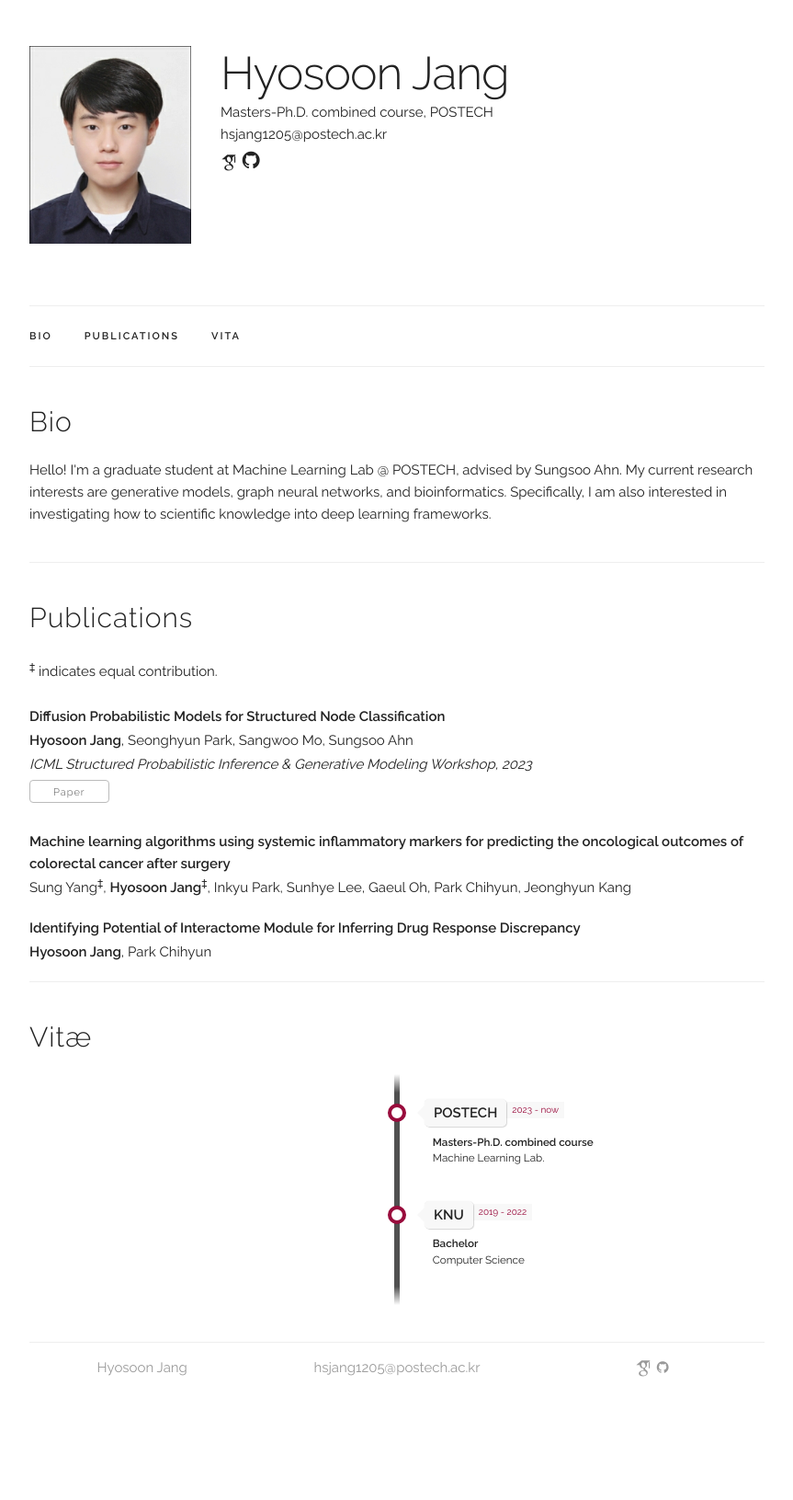
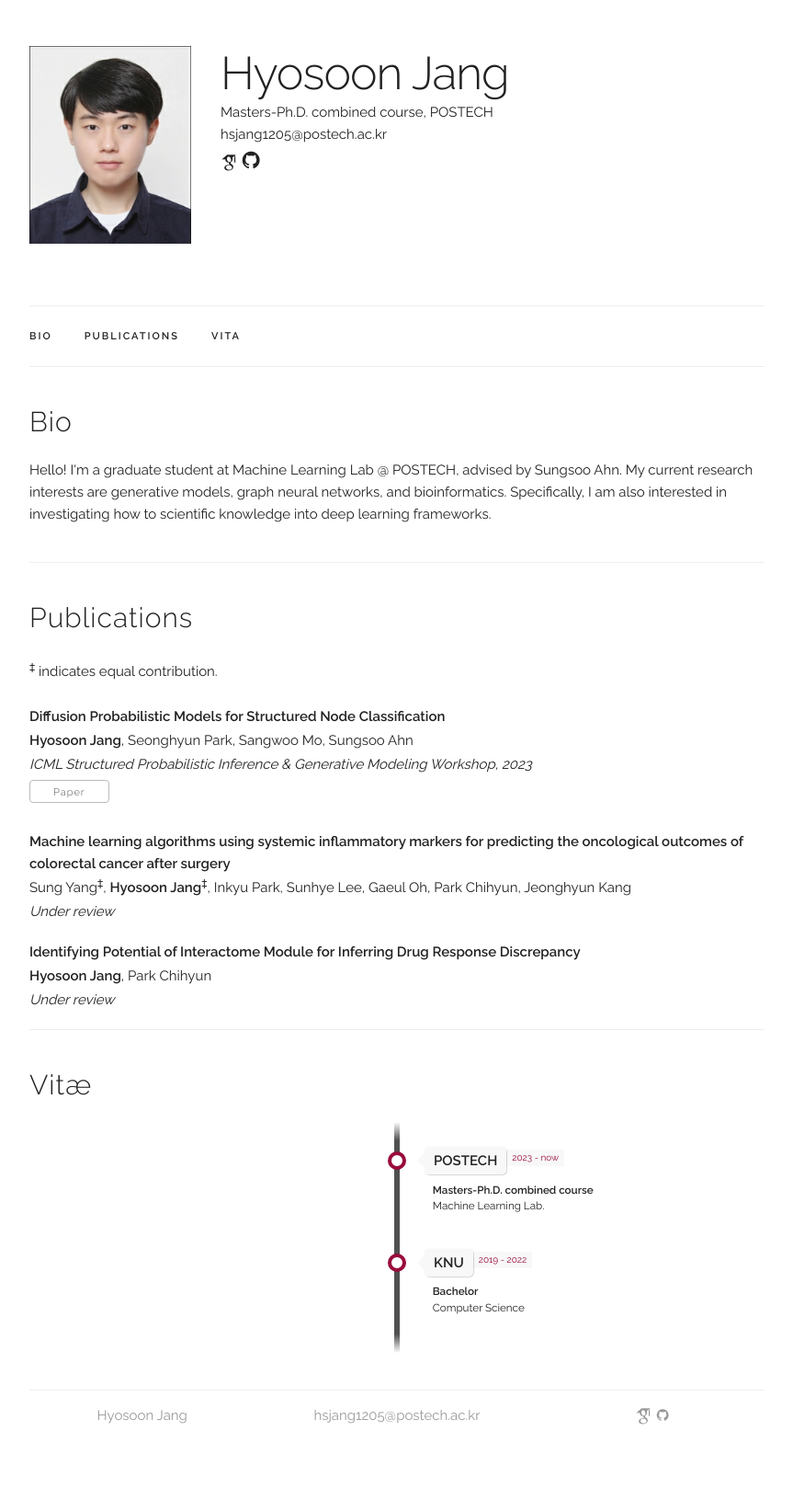
Before and after one commit to hsjang0/hsjang, a Jekyll site: the page built from index.html, in a window 1280 px wide. Shown: the whole page at 92% size, without its empty margins (208-1071 px from the left). Built offline with Jekyll 4.4.1, drawn with Linux system fonts in a browser that asks for light colours; some web fonts are replaced; before the commit the page ends 1579 px from its top, so only the background shows below that.

Commit message:
Update publications.yaml

```diff
--- a/_data/publications.yaml
+++ b/_data/publications.yaml
@@ -7,8 +7,10 @@ papers:
 
   - title: "Machine learning algorithms using systemic inflammatory markers for predicting the oncological outcomes of colorectal cancer after surgery"
     authors: "Sung Yang<sup>‡</sup>, <b>Hyosoon Jang</b><sup>‡</sup>, Inkyu Park, Sunhye Lee, Gaeul Oh, Park Chihyun, Jeonghyun Kang"
+    venue: "Under review"
     selected: y
 
   - title: "Identifying Potential of Interactome Module for Inferring Drug Response Discrepancy"
     authors: "<b>Hyosoon Jang</b>, Park Chihyun"
+    venue: "Under review"
     selected: y
```
